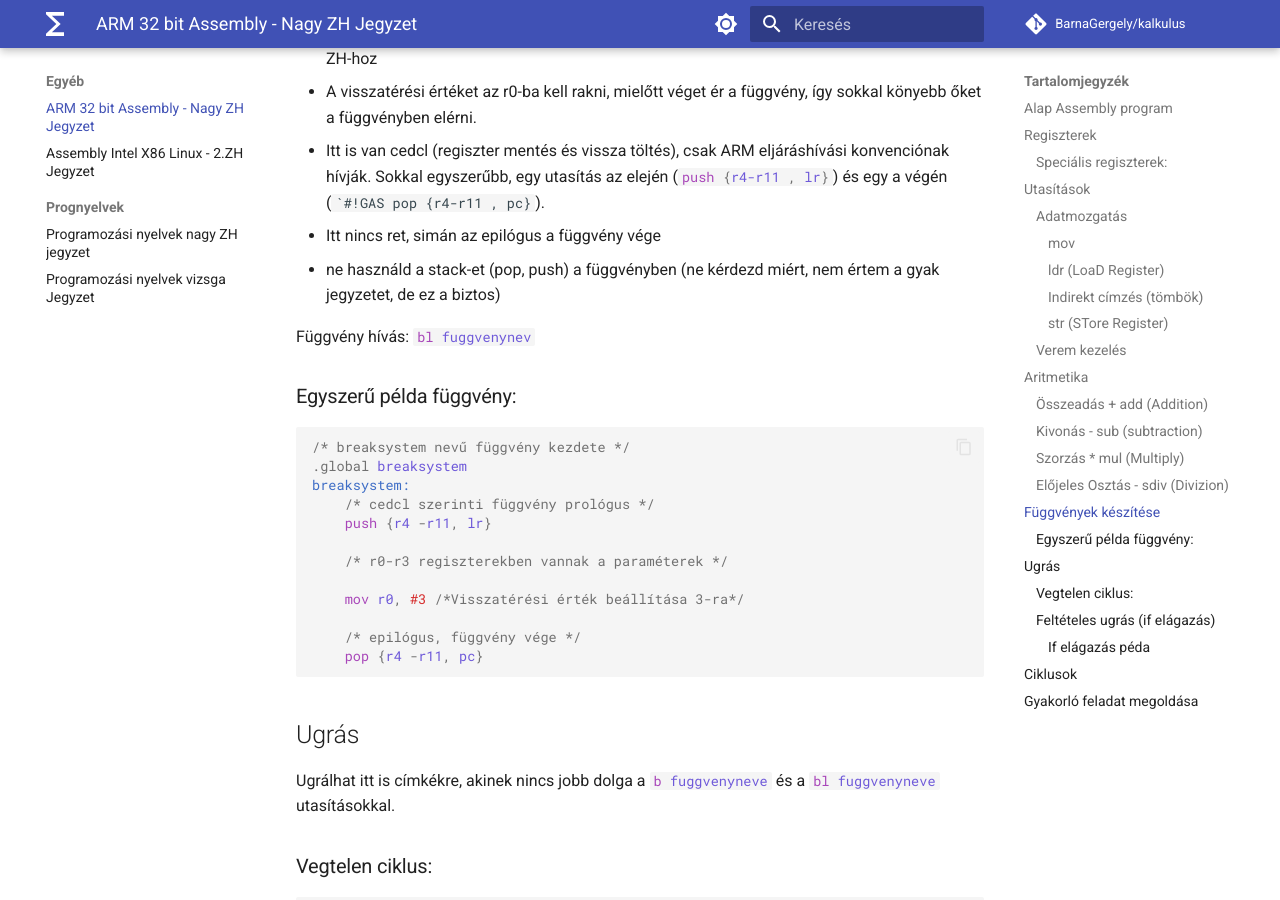
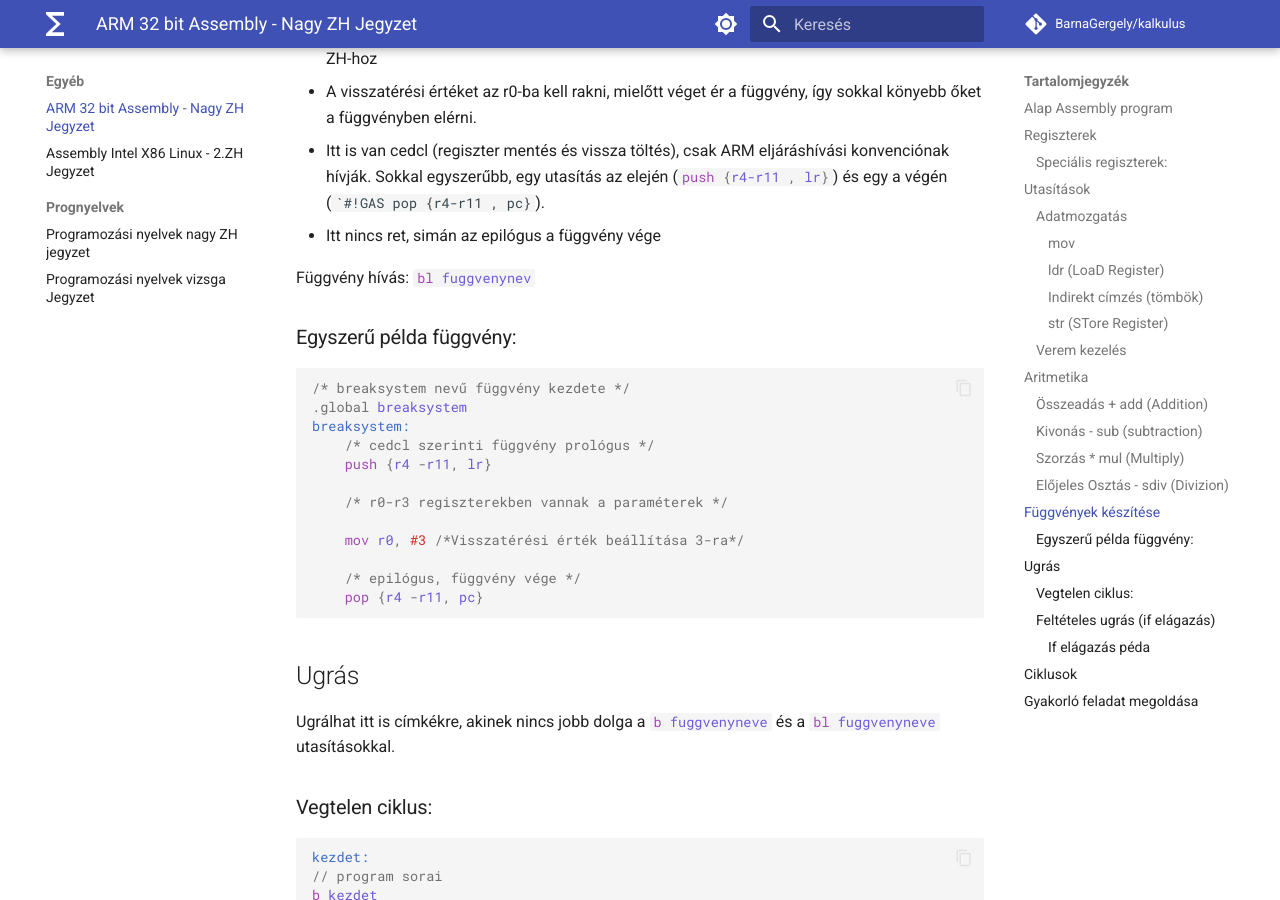
Before and after one commit to BarnaGergely/kalkulus, an MkDocs documentation site: the page built from docs/egyéb/assembly-arm.md, in a window 1280 px wide and 900 px high, scrolled down 3773 px. Built offline with MkDocs 1.6.1 and Material for MkDocs 9.7.7, drawn with Linux system fonts in a browser that asks for light colours; comment, search, counter and statistics services are not loaded.

Commit message:
assembly ujabb javítás

```diff
--- a/docs/egyéb/assembly-arm.md
+++ b/docs/egyéb/assembly-arm.md
@@ -151,7 +151,6 @@ előjel néküli osztás: `#!GAS udiv` - ugyan úgy működik
 - A visszatérési értéket az r0-ba kell rakni, mielőtt véget ér a függvény, így sokkal könyebb őket a függvényben elérni.
 - Itt is van cedcl (regiszter mentés és vissza töltés), csak ARM eljáráshívási konvenciónak hívják. Sokkal egyszerűbb, egy utasítás az elején (`#!GAS push {r4-r11 , lr}`) és egy a végén (``#!GAS pop {r4-r11 , pc}`).
 - Itt nincs ret, simán az epilógus a függvény vége
-- ne használd a stack-et (pop, push) a függvényben (ne kérdezd miért, nem értem a gyak jegyzetet, de ez a biztos)
 
 Függvény hívás: `#!GAS bl fuggvenynev`
 
```
